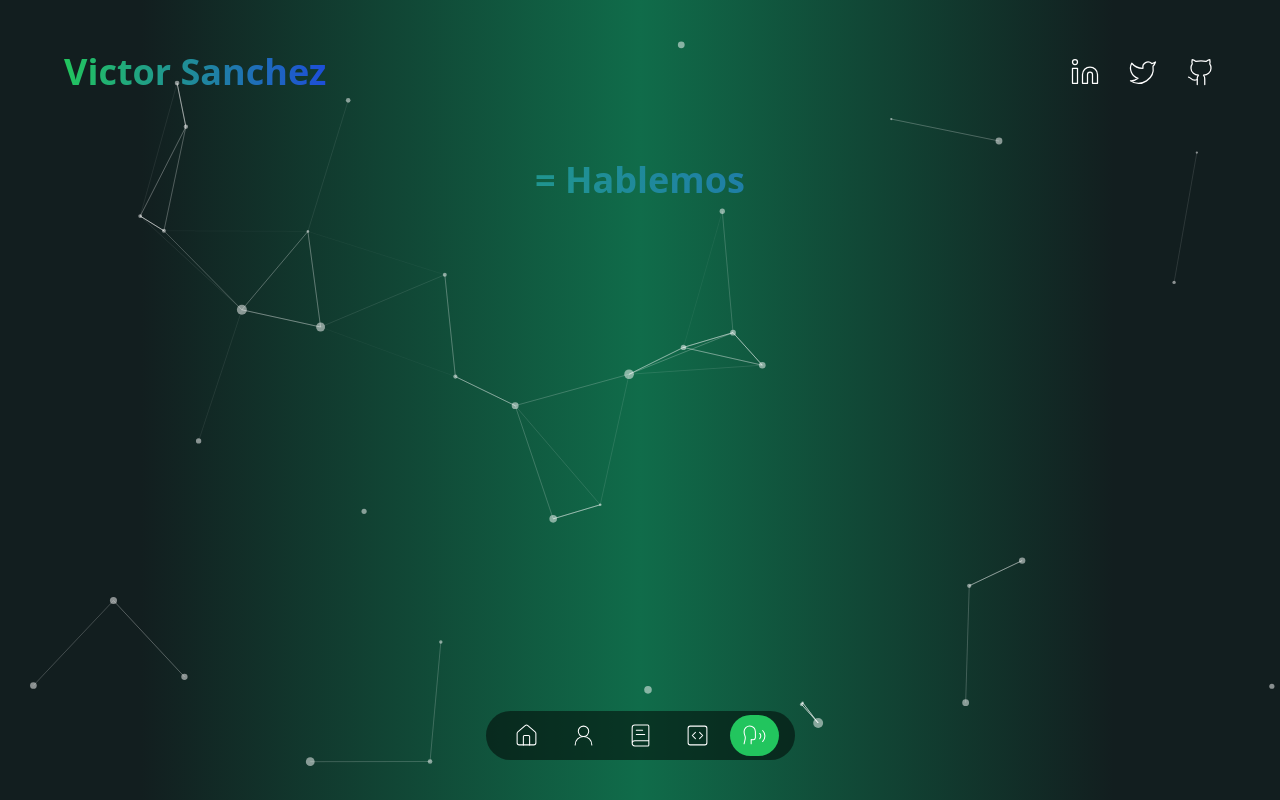
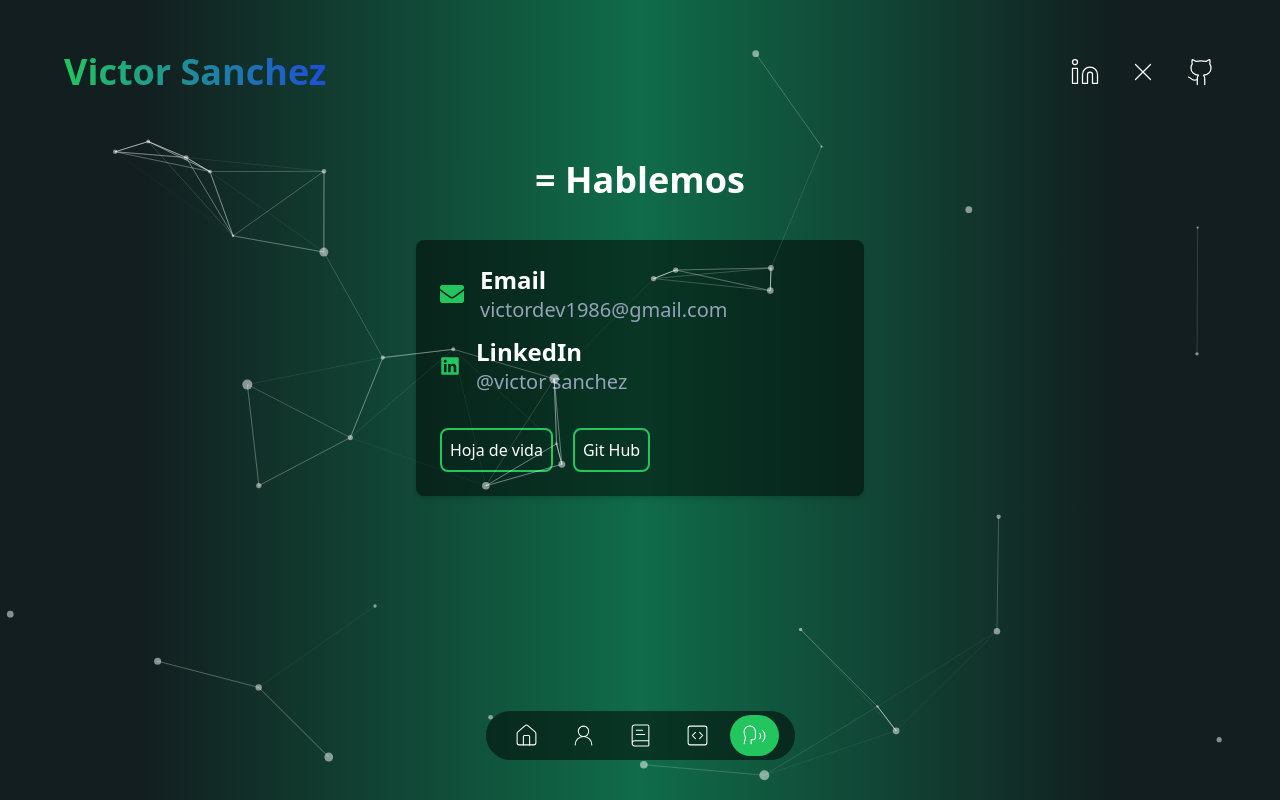
Before and after one commit to VictorDev1986/Victor_portafolio, a Next.js app: page /contact in a window 1280 px wide. Built offline with nearby package versions, Linux system fonts and the light colour scheme.

Commit message:
Creacion de tarjeta de contacto

```diff
--- a/app/(routes)/about-me/page.tsx
+++ b/app/(routes)/about-me/page.tsx
@@ -11,8 +11,7 @@ const AboutMePage = () => {
             <TransitionPage />
             <ContainerPage>
 
-                <h1 className="mt-0 my-3 text-2xl font-bold text-center md:block md:text-center bg-gradient-to-r from-green-500 via
-                         to-blue-700 bg-clip-text text-transparent sm:text-4xl">
+                <h1 className="mt-0 my-3 text-2xl font-bold text-center md:block md:text-center text-while sm:text-4xl">
                     Mi experiencia y formacion
                 </h1>
 
--- a/app/(routes)/contact/page.tsx
+++ b/app/(routes)/contact/page.tsx
@@ -2,6 +2,9 @@
 import ContainerPage from "@/components/container";
 import { CoverParticles } from "@/components/cover-particles";
 import TransitionPage from "@/components/transition-page";
+import ContactCard from "@/components/ContactCard";
+import Botones from "@/components/botones";
+
 
 
 const PageAboutMe = () => {
@@ -11,10 +14,10 @@ const PageAboutMe = () => {
             <TransitionPage />
             <ContainerPage>
                 <div>
-                <h2 className=" mt-0 my-3 text-2xl font-bold text-center md:block md:text-center bg-gradient-to-r from-green-500 via
-                         to-blue-700 bg-clip-text text-transparent sm:text-4xl">
+                <h2 className=" mt-0 my-3 text-2xl font-bold text-center md:block md:text-center text-while sm:text-4xl">
                             = Hablemos</h2>
                 </div>
+               <ContactCard />
 
             </ContainerPage>
 
--- a/app/(routes)/portfolio/page.tsx
+++ b/app/(routes)/portfolio/page.tsx
@@ -17,8 +17,7 @@ const PortfolioPage = () => {
             <ContainerPage>
                 <TransitionPage />
                 <div className="flex flex-col justify-center h-full">
-                    <h1 className="text-2xl font-bold text-center md:block md:text-center bg-gradient-to-r from-green-500 via
-                         to-blue-700 bg-clip-text text-transparent sm:text-4xl">Mis últimos trabajos</h1>
+                    <h1 className="text-2xl font-bold text-center md:block md:text-center text-while sm:text-4xl">Mis últimos trabajos</h1>
 
                     <div className="relative z-10 grid max-w-5xl gap-6 mx-auto mt-12 md:grid-cols-4 justify-center">
                         {dataPortfolio.map((data) => (
--- a/app/(routes)/skills/page.tsx
+++ b/app/(routes)/skills/page.tsx
@@ -4,31 +4,12 @@ import TransitionPage from "@/components/transition-page";
 import TechnologiesSection from "@/components/TechnologiesSection";
 
 const PageAboutMe = () => {
-    const slugs = [
-        "typescript",
-        "javascript",
-        "nextjs",
-        "react",
-        "html5",
-        "css3",
-        "tailwindcss",
-        "bootstrap",
-        "express",
-        "nodejs",
-        "mongodb",
-        "vercel",
-        "git",
-        "github",
-        "visualstudiocode",
-        "figma",
-    ];
     return (
         <>
             <CoverParticles />
             <TransitionPage />
             <ContainerPage>
-                <h2 className=" mt-0 my-3 text-2xl font-bold text-center md:block md:text-center bg-gradient-to-r from-green-500 via
-                         to-blue-700 bg-clip-text text-transparent sm:text-4xl">
+                <h2 className=" mt-0 my-3 text-2xl font-bold text-center md:block md:text-center text-while sm:text-4xl">
                     = Habilidades</h2>
                 <div>
                     <TechnologiesSection />
--- /dev/null
+++ b/components/ContactCard.tsx
@@ -0,0 +1,38 @@
+import React from "react";
+import { FaEnvelope, FaGithub, FaLinkedin } from "react-icons/fa";
+import Botones from "./botones";
+
+const ContactCard: React.FC = () => {
+  return (
+    <div className="bg-black/50 mt-10 text-while rounded-lg shadow-md p-6 w-full max-w-md mx-auto">
+      <div className="mb-4">
+        <div className="flex items-center gap-4 mb-3 text-xl">
+          <FaEnvelope className="text-green-500 text-2xl" />
+          <div>
+            <h3 className="font-semibold text-2xl">Email</h3>
+            <p className="text-xl text-slate-400">
+              <a href="mailto:victordev1986@gmail.com" className="text-slate-400 hover:underline">
+                victordev1986@gmail.com
+              </a>
+            </p>
+          </div>
+        </div>
+
+        <div className="flex items-center gap-4 text-xl">
+          <FaLinkedin className="text-green-500 text-xl" />
+          <div>
+            <h3 className="font-semibold text-2xl">LinkedIn</h3>
+            <p className="text-xl text-slate-400">
+              <a href="https://www.linkedin.com/in/-hugosanchez2022/" className="text-slate-400 hover:underline">
+            @victor sanchez
+              </a>
+            </p>
+          </div>
+        </div>
+      </div>
+      <Botones/>
+    </div>
+  );
+};
+
+export default ContactCard;
--- a/components/botones.tsx
+++ b/components/botones.tsx
@@ -15,7 +15,7 @@ const Botones = () => {
                 </Link>
 
                 <Link
-                    href=""
+                    href="https://github.com/VictorDev1986 "
                     target="_blank"
                     className="p-2 transition duration-150 rounded-lg lg border-2  text-while border-green-500 hover:shadow-xl hover:shadow-green-500"
                 >
--- a/components/portfolio-box.tsx
+++ b/components/portfolio-box.tsx
@@ -18,7 +18,7 @@ const PortfolioBox = (props: PortfolioBoxProps) => {
     return (
         <div
             key={id}
-            className="w-80 sm:w-full  bg-black/50  p-4 mb-2 rounded-xl shadow-xl border-gray-300"
+            className="w-80 sm:w-full md:max-w  bg-black/50  p-4 mb-2 rounded-xl shadow-xl border-gray-300"
         >
             <h3 className="mb-4 text-xl sm:text-2xl">{title}</h3>
             <Image
--- a/data.tsx
+++ b/data.tsx
@@ -1,24 +1,23 @@
 
-import { BookText, CodeSquare, HomeIcon, UserRound, Github, Twitter, Rss, Twitch, Youtube, Crop, Pencil, Computer, Book, Rocket, Speech, Linkedin } from 'lucide-react';
+import { BookText, CodeSquare, HomeIcon, UserRound, Github, Twitter, Rss, Twitch, Youtube, Crop, Pencil, Computer, Book, Rocket, Speech, Linkedin, X } from 'lucide-react';
 import { FaHtml5, FaCss3Alt, FaJs, FaReact, FaGitAlt, FaGithub } from "react-icons/fa";
 import { SiTailwindcss, SiBootstrap, SiNodedotjs, SiTypescript, SiExpress, SiNextdotjs, SiMysql, SiMongodb, SiLinux } from "react-icons/si";
 export const socialNetworks = [
-
     {
         id: 2,
         logo: <Linkedin size={30} strokeWidth={1} />,
-        src: "#!",
+        src: "https://www.linkedin.com/in/-hugosanchez2022/",
     },
     {
         id: 3,
-        logo: <Twitter size={30} strokeWidth={1} />,
-        src: "#!",
+        logo: <X size={30} strokeWidth={1} />,
+        src: "https://x.com/HugoDev86",
     },
 
     {
         id: 5,
         logo: <Github size={30} strokeWidth={1} />,
-        src: "#!",
+        src: "https://github.com/VictorDev1986",
     }
 
 ];
@@ -185,13 +184,13 @@ export const technologies = [
         id: 8,
         name: "Express",
         level: "Básico",
-        icon: <SiExpress size={35} color="#ffffff" />
+        icon: <SiExpress size={35} color="#fffff" />
     },
     {
         id: 9,
         name: "NextJs",
         level: "Básico",
-        icon: <SiNextdotjs size={35} color="#ffffff" />
+        icon: <SiNextdotjs size={35} color="#fffff" />
     },
     {
         id: 10,
@@ -201,26 +200,27 @@ export const technologies = [
     },
     {
         id: 11,
+        name: "Mysql",
+        level: "Básico",
+        icon: <SiMysql size={38} color="#4479A1" />
+    },
+    {
+        id: 12,
         name: "Git",
         level: "Básico",
         icon: <FaGitAlt size={35} color="#F05032" />
     },
     {
-        id: 12,
+        id: 13,
         name: "GitHub",
         level: "Básico",
         icon: <FaGithub size={35} color="#ffffff" />
     },
-    {
-        id: 13,
-        name: "Mysql",
-        level: "Básico",
-        icon: <SiMysql size={38} color="#4479A1" />
-    },
+
     {
         id: 14,
         name: "Linux",
         level: "Intermedio",
-        icon: <SiLinux size={35} color="#7952B3" />
+        icon: <SiLinux size={35} color="#ffffff" />
     }
 ];
```
